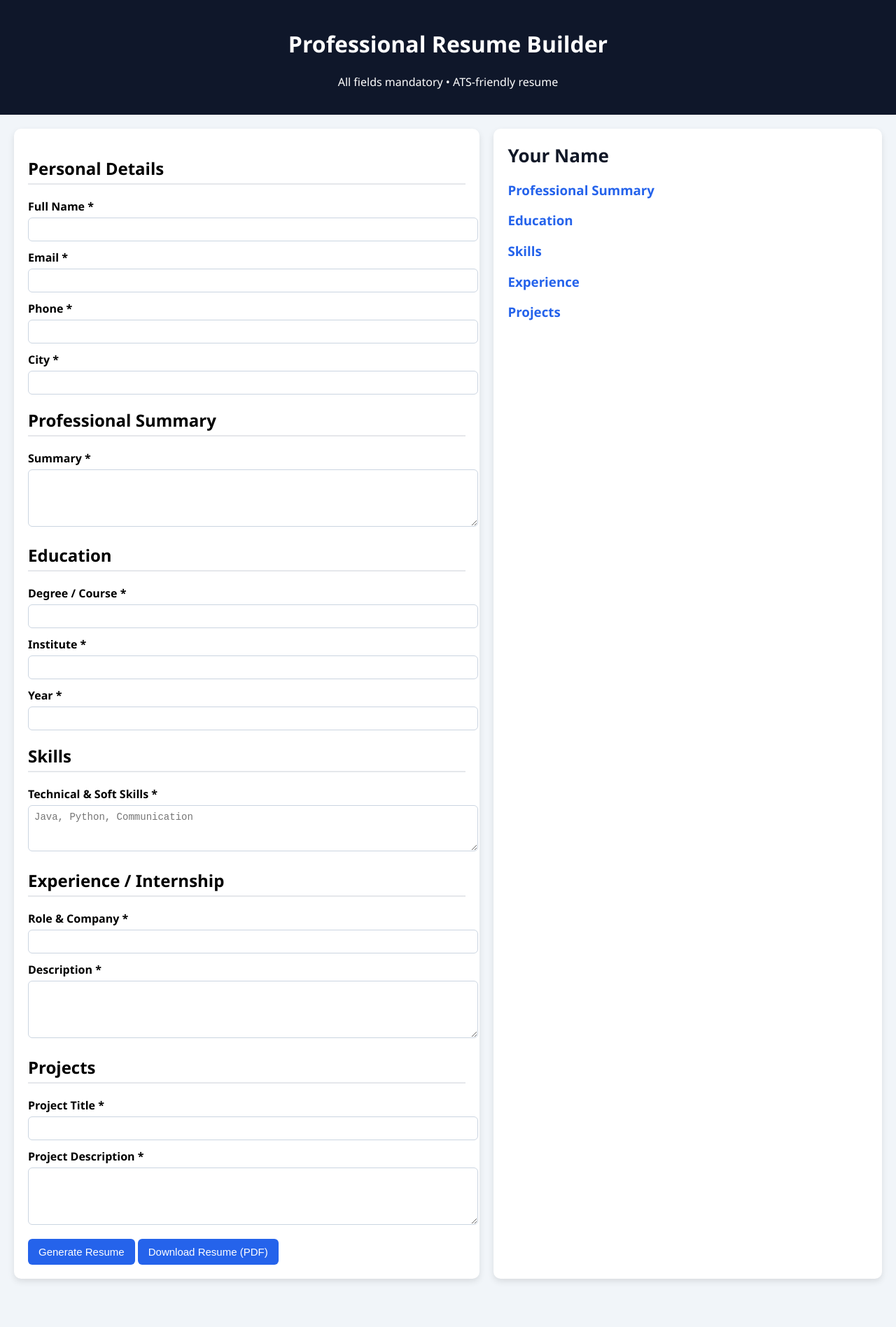
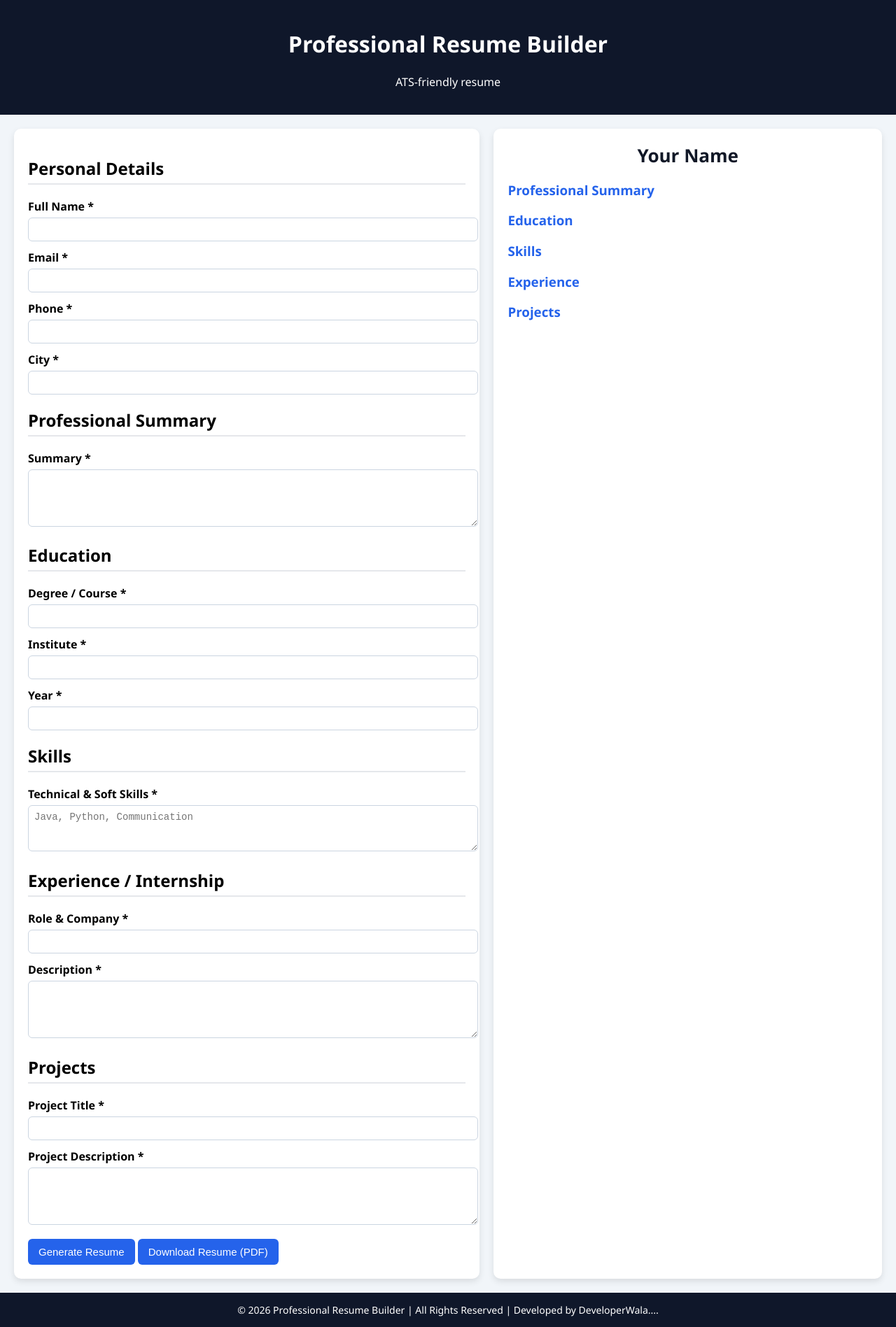
Before and after one commit to kusheshgangwar/Resume_Building_Website, a plain HTML site: page index.html in a window 1280 px wide. Shown: the whole page at 70% size. Before the commit the page ends 1848 px from the top, so only its background shows below. Drawn offline with Linux system fonts and the light colour scheme.

Commit message:
Update footer and center text in resume header
Added footer with copyright information and centered text alignment.

```diff
--- a/index.html
+++ b/index.html
@@ -62,10 +62,12 @@
 .resume-header h1{
   margin:0;
   font-size:26px;
+  text-align:center;
 }
 .resume-header p{
   margin:4px 0;
   font-size:14px;
+  text-align:center;
 }
 .resume-block{
   margin-top:15px;
@@ -90,7 +92,7 @@
 <body>
 <header>
   <h1>Professional Resume Builder</h1>
-  <p>All fields mandatory • ATS-friendly resume</p>
+  <p>ATS-friendly resume</p>
 </header><div class="container">
   <!-- FORM -->
   <div class="form-section">
@@ -170,7 +172,9 @@
 </div>
 
   </div>
-</div><script>
+</div><footer style="text-align:center; padding:15px; background:#0f172a; color:#fff; font-size:14px;">
+  © 2026 Professional Resume Builder | All Rights Reserved | Developed by DeveloperWala....
+</footer><script>
   function generateResume(){
     const fields=[
       'name','email','phone','city','summary','degree','college','year','skills','role','experience','projectTitle','projectDesc'
@@ -196,4 +200,4 @@
     window.print();
   }
 </script></body>
-  </html>
+</html>
```
